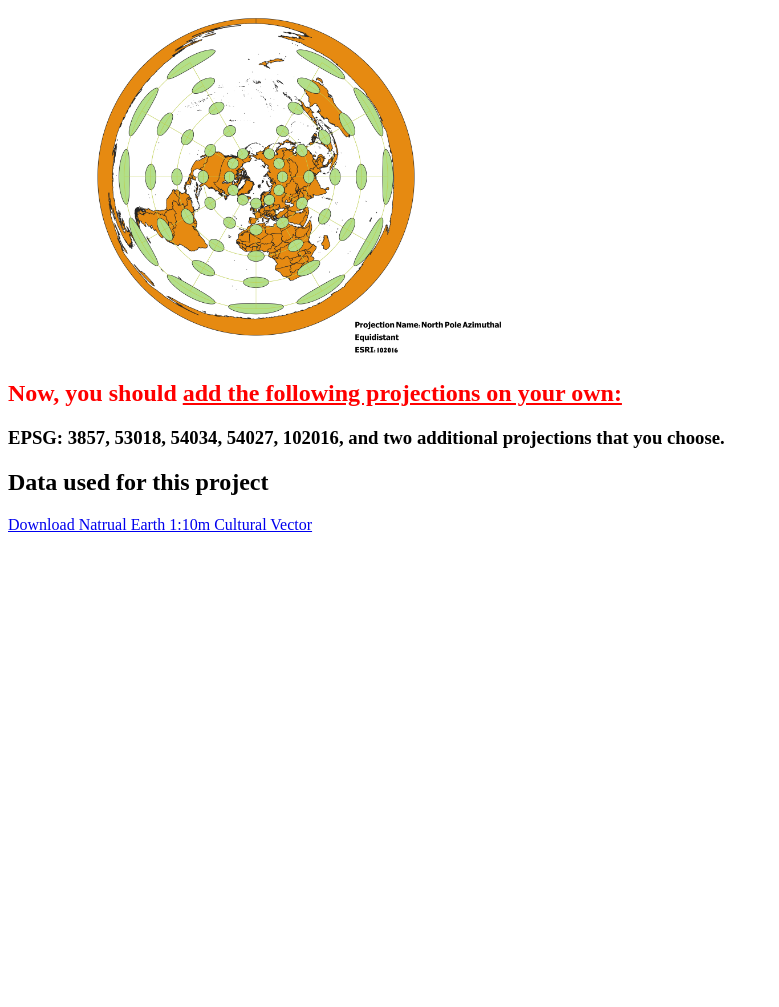
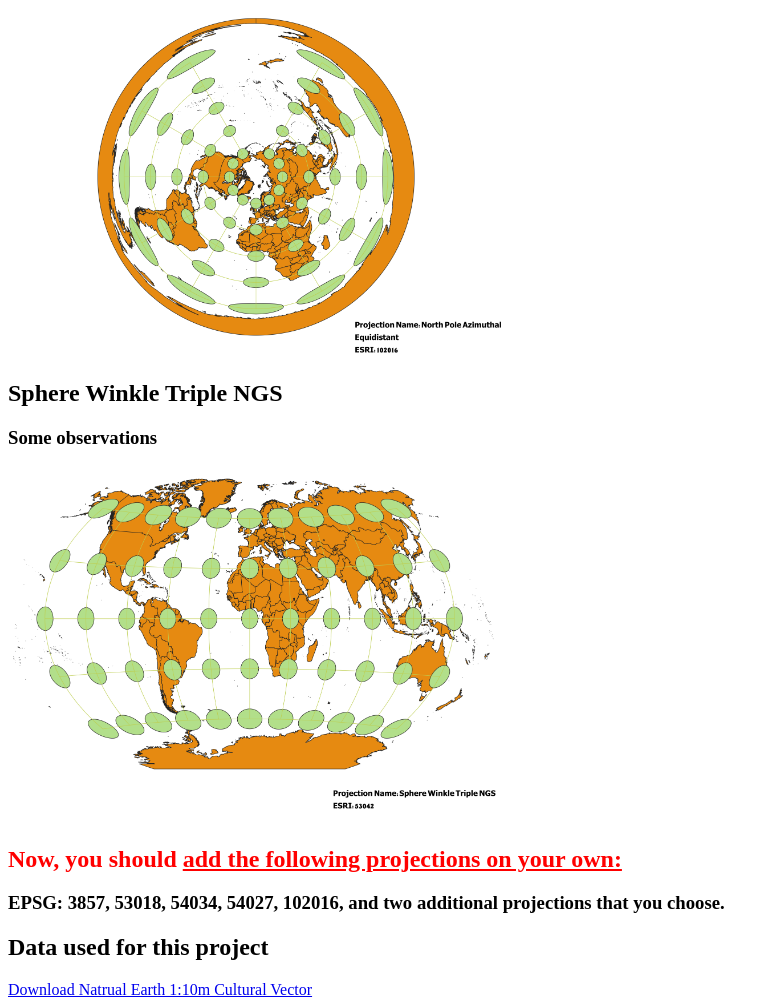
Before and after one commit to tkylie32/geog370projections, a plain HTML site: page Worldprojections/Worldprojections/worldprojections.html in a window 1280 px wide. Shown: the part 3040-4047 px from the top of the page, without its empty margins (0-779 px from the left). Before the commit the page ends 3582 px from the top, so only its background shows below. Drawn offline with Linux system fonts and the light colour scheme; files whose address does not match are found by name.

Commit message:
add.proj

```diff
--- a/Worldprojections/Worldprojections/worldprojections.html
+++ b/Worldprojections/Worldprojections/worldprojections.html
@@ -47,6 +47,11 @@
 <a href="./maps/ESRI_102016.png">
 <img src="./maps/ESRI_102016.png" alt="102016" width='500px'>
 </a>
+<h2>Sphere Winkle Triple NGS</h2>
+<h3>Some observations</h3>
+<a href="./maps/ESRI_53042.png">
+<img src="./maps/ESRI_53042.png" alt="53042" width='500px'>
+</a>
     <h2 style="color:red">Now, you should <u>add the following projections on your own:</u></h2>
     <h3>EPSG: 3857, 53018, 54034, 54027, 102016, and two additional projections that you choose.</h3>
     <p></p>
```
Also changed, not shown: Worldprojections/Worldprojections/maps/ESRI_53042.png (added).
